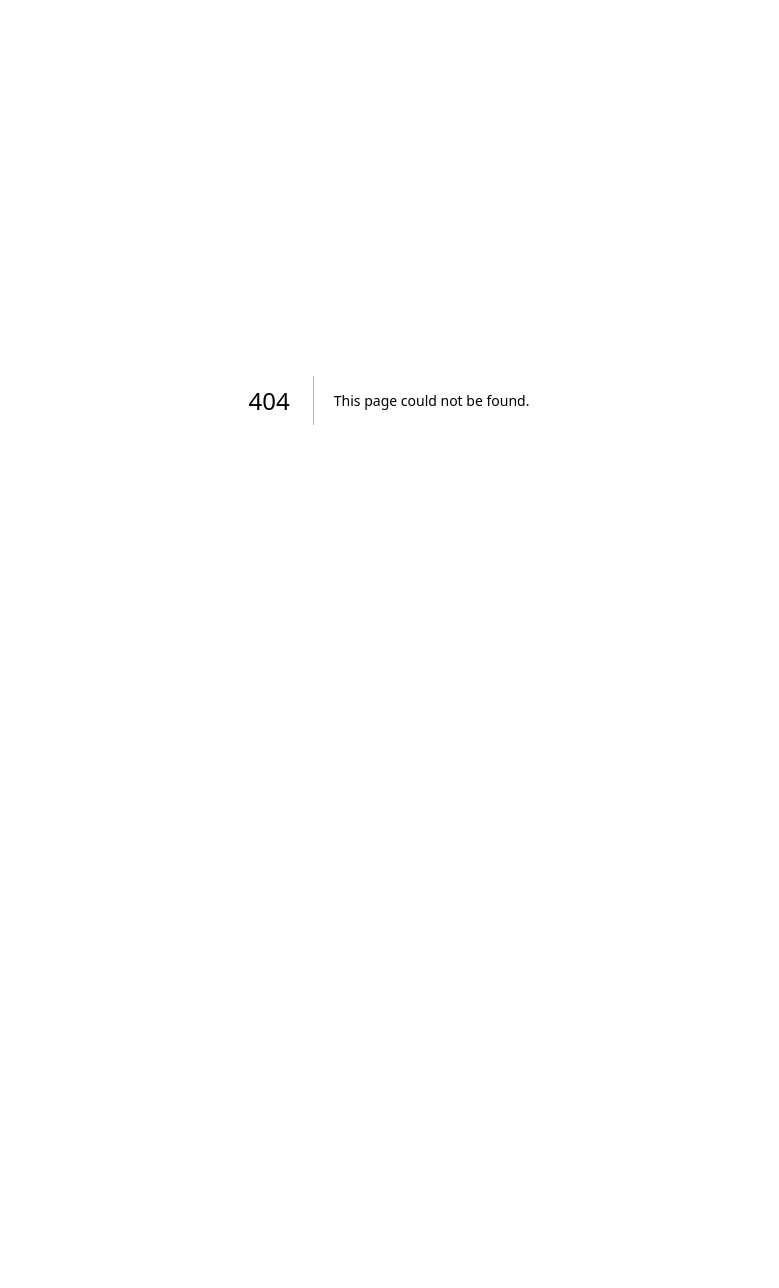
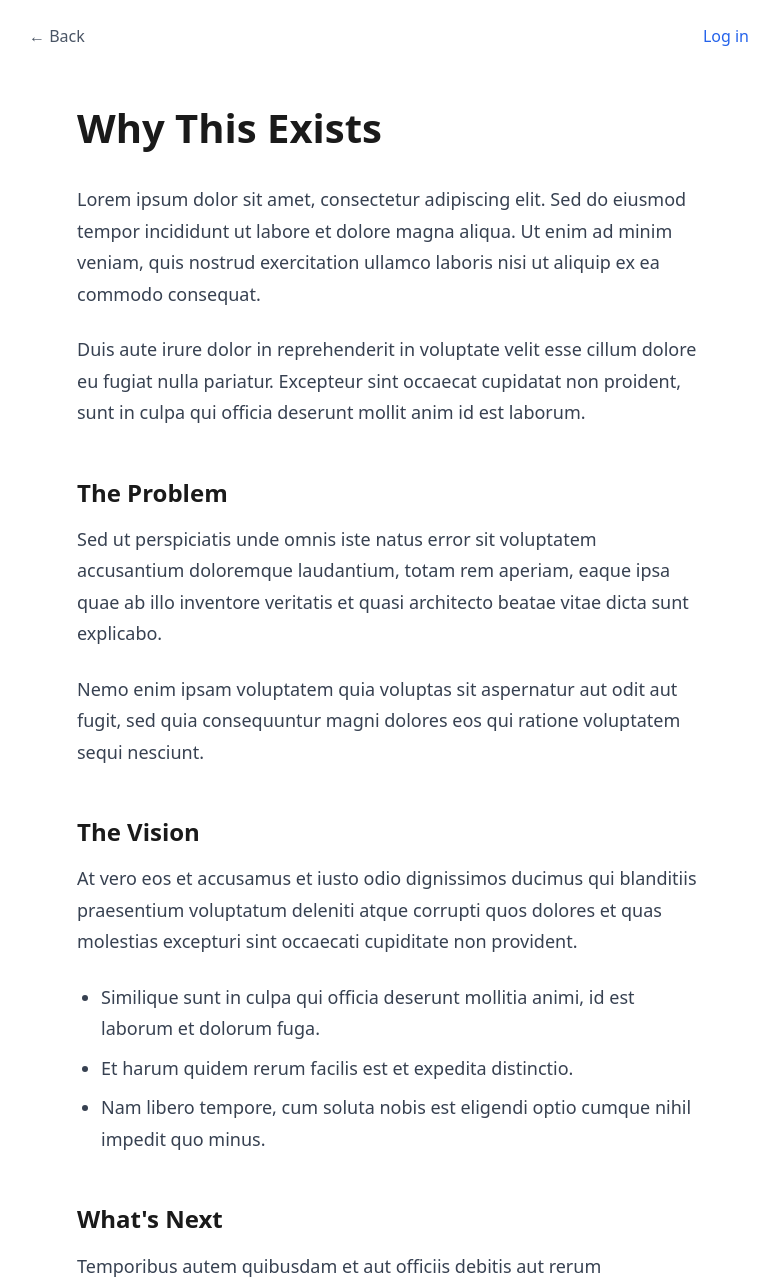
Before and after one commit to alexcouper/naglasupan, a Next.js app in the folder web-ui/: page /why in a window 1280 px wide. Before the commit this address had no page. Shown: the top 1288 px of the page, without its empty margins (251-1030 px from the left). Before the commit the page ends 800 px from the top, so only its background shows below. Built offline with nearby package versions, Linux system fonts and the light colour scheme.

Commit message:
Stage 3: Landing page with hero, dot, and CTA

```diff
--- /dev/null
+++ b/web-ui/src/app/why/page.tsx
@@ -0,0 +1,91 @@
+import Link from "next/link";
+
+export default function WhyPage() {
+  return (
+    <div className="min-h-screen bg-white">
+      <header className="max-w-3xl mx-auto px-6 py-6 flex justify-between items-center">
+        <Link href="/" className="text-gray-600 hover:text-gray-900">
+          &larr; Back
+        </Link>
+        <Link href="/login" className="text-accent hover:underline">
+          Log in
+        </Link>
+      </header>
+
+      <article className="article">
+        <h1>Why This Exists</h1>
+
+        <p>
+          Lorem ipsum dolor sit amet, consectetur adipiscing elit. Sed do
+          eiusmod tempor incididunt ut labore et dolore magna aliqua. Ut enim ad
+          minim veniam, quis nostrud exercitation ullamco laboris nisi ut
+          aliquip ex ea commodo consequat.
+        </p>
+
+        <p>
+          Duis aute irure dolor in reprehenderit in voluptate velit esse cillum
+          dolore eu fugiat nulla pariatur. Excepteur sint occaecat cupidatat non
+          proident, sunt in culpa qui officia deserunt mollit anim id est
+          laborum.
+        </p>
+
+        <h2>The Problem</h2>
+
+        <p>
+          Sed ut perspiciatis unde omnis iste natus error sit voluptatem
+          accusantium doloremque laudantium, totam rem aperiam, eaque ipsa quae
+          ab illo inventore veritatis et quasi architecto beatae vitae dicta
+          sunt explicabo.
+        </p>
+
+        <p>
+          Nemo enim ipsam voluptatem quia voluptas sit aspernatur aut odit aut
+          fugit, sed quia consequuntur magni dolores eos qui ratione voluptatem
+          sequi nesciunt.
+        </p>
+
+        <h2>The Vision</h2>
+
+        <p>
+          At vero eos et accusamus et iusto odio dignissimos ducimus qui
+          blanditiis praesentium voluptatum deleniti atque corrupti quos dolores
+          et quas molestias excepturi sint occaecati cupiditate non provident.
+        </p>
+
+        <ul>
+          <li>
+            Similique sunt in culpa qui officia deserunt mollitia animi, id est
+            laborum et dolorum fuga.
+          </li>
+          <li>
+            Et harum quidem rerum facilis est et expedita distinctio.
+          </li>
+          <li>
+            Nam libero tempore, cum soluta nobis est eligendi optio cumque nihil
+            impedit quo minus.
+          </li>
+        </ul>
+
+        <h2>What&apos;s Next</h2>
+
+        <p>
+          Temporibus autem quibusdam et aut officiis debitis aut rerum
+          necessitatibus saepe eveniet ut et voluptates repudiandae sint et
+          molestiae non recusandae.
+        </p>
+
+        <blockquote>
+          Itaque earum rerum hic tenetur a sapiente delectus, ut aut reiciendis
+          voluptatibus maiores alias consequatur aut perferendis doloribus
+          asperiores repellat.
+        </blockquote>
+
+        <p>
+          Quis autem vel eum iure reprehenderit qui in ea voluptate velit esse
+          quam nihil molestiae consequatur, vel illum qui dolorem eum fugiat quo
+          voluptas nulla pariatur.
+        </p>
+      </article>
+    </div>
+  );
+}
```
